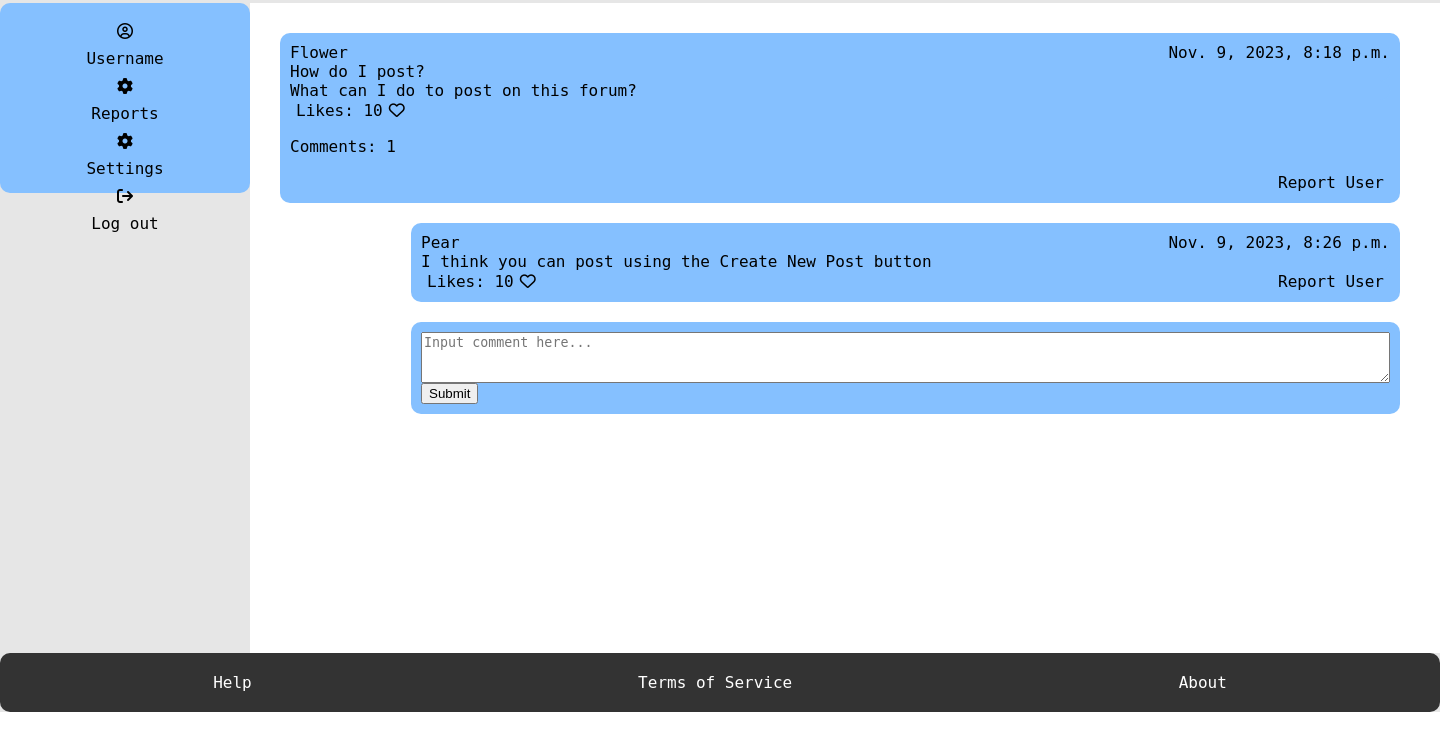
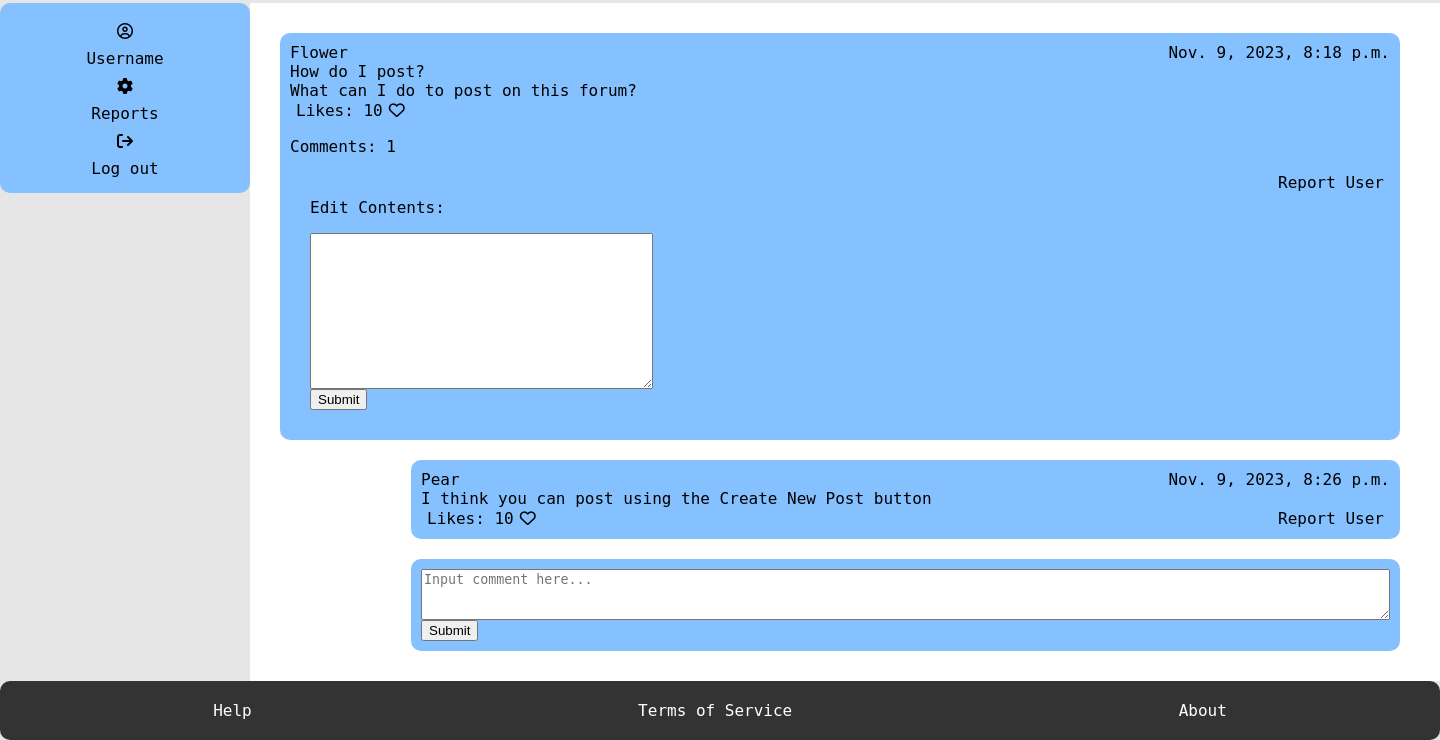
Before and after one commit to clg875/UR-Spaces, a Django app: a page that uses URSpaces/myapp/templates/base.html in a window 1440 px wide. Shown: the part 88-828 px from the top of the page. Before the commit the page ends 800 px from the top, so only its background shows below. Run offline with Django 4.2, Linux system fonts and the light colour scheme; a user stored in the database is signed in; data comes from the database, SQL or seed files in the repository; both versions use the stored data as it was after the commit; parts of the project's set-up code (start-up, migrations or seed data) failed here and were passed over; some libraries are stand-ins or nearby versions.

Commit message:
Semi-working edit post

```diff
--- a/URSpaces/myapp/forms.py
+++ b/URSpaces/myapp/forms.py
@@ -17,6 +17,13 @@ class UpdateProfileForm(forms.ModelForm):
     class Meta:
         model = Student
         fields = ("avatar", "bio" )
+
+class UpdatePostForm(forms.ModelForm):
+
+
+    class Meta:
+        model = Posts
+        fields = ("contents", )
 
 
 class CreateNewPost(forms.ModelForm):
--- a/URSpaces/myapp/models.py
+++ b/URSpaces/myapp/models.py
@@ -52,7 +52,7 @@ class SubForum(models.Model):
 class Posts(models.Model):
     User_ID = models.ForeignKey(Student, on_delete=models.CASCADE)
     SubForum_ID = models.ForeignKey(SubForum, default= 1, on_delete=models.CASCADE)
-    post_name = models.CharField(max_length=400)
+    post_name = models.TextField(max_length=400)
     contents = models.TextField()
     count_likes = models.IntegerField(default=0, blank=True, )
     locked = models.BooleanField(default=False)
--- a/URSpaces/myapp/templates/base.html
+++ b/URSpaces/myapp/templates/base.html
@@ -22,9 +22,10 @@
           <div class="user-panel">
             <i class="fa-regular fa-circle-user"></i><a href="{% url 'profile' %}"> Username </a>
             {% if request.user.is_staff%}
-            <i class="fa-solid fa-gear"></i><a href="{% url 'setting' %}"> Reports </a>
+            <i class="fa-solid fa-gear"></i><a href="#"> Reports </a>
+            {%else%}
+            <i class="fa-solid fa-gear"></i><a href="{% url 'setting' %}"> Settings </a>
             {% endif %}
-            <i class="fa-solid fa-gear"></i><a href="{% url 'setting' %}"> Settings </a>
             <i class="fa-solid fa-arrow-right-from-bracket"></i><a href="{% url 'logout' %}">Log out </a>
           </div>
         </aside>
--- a/URSpaces/myapp/templates/posts.html
+++ b/URSpaces/myapp/templates/posts.html
@@ -25,6 +25,28 @@
           {%else%}
           <input type="button" value="Report User" class="btn2">
           {% endif %}
+
+          <form action="." method="POST">
+            {% csrf_token %}
+            <section class="box">
+            <div class="forum-item">
+              <p> Edit Contents: </p>
+            </div>
+            <div class="forum-item">
+              {{form.contents}}
+            </div>
+            {% if error %}
+            <div class="forum-item">
+                    <p style="color: red">Header and content must be filled out.</p>
+            </div>
+            {%endif%}
+
+            <div class="forum-item">
+              <input type="submit" value="Submit" name="editPost_form">
+            </div>
+          </section>
+        </form>
+
       </section>
 
       <!-- <button type="submit", name="addComment", value="addComment">Add Comment</button> -->
@@ -32,7 +54,11 @@
       {% for field in comments %}
         <section class="sub-box">
             <div class="forum-item">
+              {%if  field.User_ID.User_ID.username  == request.user.username%}
+                <a href="{% url 'profile' %}"> {{field.User_ID.User_ID.username}}  </a>
+                {%else%}
                 <a href="{{field.User_ID.get_url}}"> {{field.User_ID.User_ID.username}}  </a>
+                {% endif %}
                 <span> {{field.com_date}} </span>
             </div>
             <div class="forum-item">
@@ -41,7 +67,8 @@
             <div class="post-item">
               <input type="button" value="Likes: 10" class="btn1"><i class="fa-regular fa-heart"></i>
               {%if  field.User_ID.User_ID.username  == request.user.username%}
-              <input type="button" value="Delete Comment" class="btn2">
+            </div>
+              <input method="POST" type="submit" value="Delete Comment" class="btn2" name="deletePost_btn" >
               <input type="button" value="Edit Comment" class="btn2">
               {%else%}
               <input type="button" value="Report User" class="btn2">
--- a/URSpaces/myapp/templates/registration/login.html
+++ b/URSpaces/myapp/templates/registration/login.html
@@ -34,7 +34,8 @@
                     <td><label id="msg_loginEmail" class="err_msg"></label></td>
                 </tr> -->
                 {% if error %}
-                <p style="color: red">Username or password is incorrect. Please try again.</p>
+                <p style="color: red">Username or password is incorrect. Note: Username Is Case Sensitive.
+                  Please try again.</p>
                 {%endif%}
                 <tr>
                     <td>Username: </td>
--- a/URSpaces/myapp/views.py
+++ b/URSpaces/myapp/views.py
@@ -1,11 +1,12 @@
 from django.shortcuts import render, HttpResponse, redirect, get_object_or_404
 from django.contrib.auth import authenticate, login
 from django.contrib.auth.forms import UserCreationForm
-from myapp.forms import SignUpForm , UpdateProfileForm , CreateNewPost
+from myapp.forms import SignUpForm , UpdateProfileForm , CreateNewPost , UpdatePostForm
 from myapp.models import Student , SubForum, Posts, Comment, Like, Moderator
 from django.contrib.auth.models import User
 from django.contrib.auth.decorators import login_required
-
+from django.utils.text import slugify
+from datetime import datetime
 
 # Create your views here.
 
@@ -68,23 +69,56 @@ def index(request):
 def posts(request, slug):
     post = get_object_or_404(Posts, slug=slug)
     comments = Comment.objects.filter(Post_ID = post)
+    forum = SubForum.objects.get(pk = post.SubForum_ID.pk)
     user = request.user
     currentUser = User.objects.get(username = user)
+    error = False
+    # data = {'contents': post.contents, }
+    form = UpdatePostForm(request.POST)
+    context = {
+        "post":post,
+        "comments": comments,
+        "error": error,
+        "form": form
+    }
 
     if currentUser.is_staff != True:
 
         student = Student.objects.get(User_ID = currentUser)
+
         if "newComment_form" in request.POST:
             content = request.POST.get("newContents")
 
             new_comment, created = Comment.objects.get_or_create(User_ID = student, Post_ID = post, com_contents = content)
 
+        if "editPost_form" in request.POST:
 
-    context = {
-        "post":post,
-        "comments": comments
-    }
+            if form.is_valid():
+                updatePost = form.save(commit=False)
+                updatePost.pk = post.pk
+                updatePost.User_ID = student
+                updatePost.SubForum_ID = forum
+                updatePost.post_name = post.post_name
+                updatePost.post_date = datetime.now()
+                updatePost.save()
+
+                post = Posts.objects.get(pk = updatePost.pk)
+
+                context2 = {
+                    "post":post,
+                    "comments": comments,
+                    "error": error,
+                    "form": form
+                }
+                return render(request, "posts.html", context2)
+
+
     return render(request, "posts.html", context)
+
+# def postDelete(request,post_pk =None):
+#     object = Posts.objects.get(pk=post_pk)
+#     object.delete()
+#     return render(request,"index.html")
 
 #avatar picture is not saving corectly
 @login_required
@@ -164,7 +198,7 @@ def subforum(request, slug):
             header = request.POST.get("newHeader")
             content = request.POST.get("newContents")
 
-            if header is not None and content is not None:
+            if header != "" and content != "":
                 new_post, created = Posts.objects.get_or_create(User_ID = student, SubForum_ID = forum, post_name = header, contents = content)
             else:
                 error = True
```
Also changed, not shown: URSpaces/myapp/templates/subforum.html (+7 -3 lines), URSpaces/myapp/templates/user.html (+4 -4 lines), URSpaces/db.sqlite3, URSpaces/myapp/migrations/0024_alter_posts_post_name.py (added), URSpaces/myapp/urls.py (line endings or trailing spaces).
